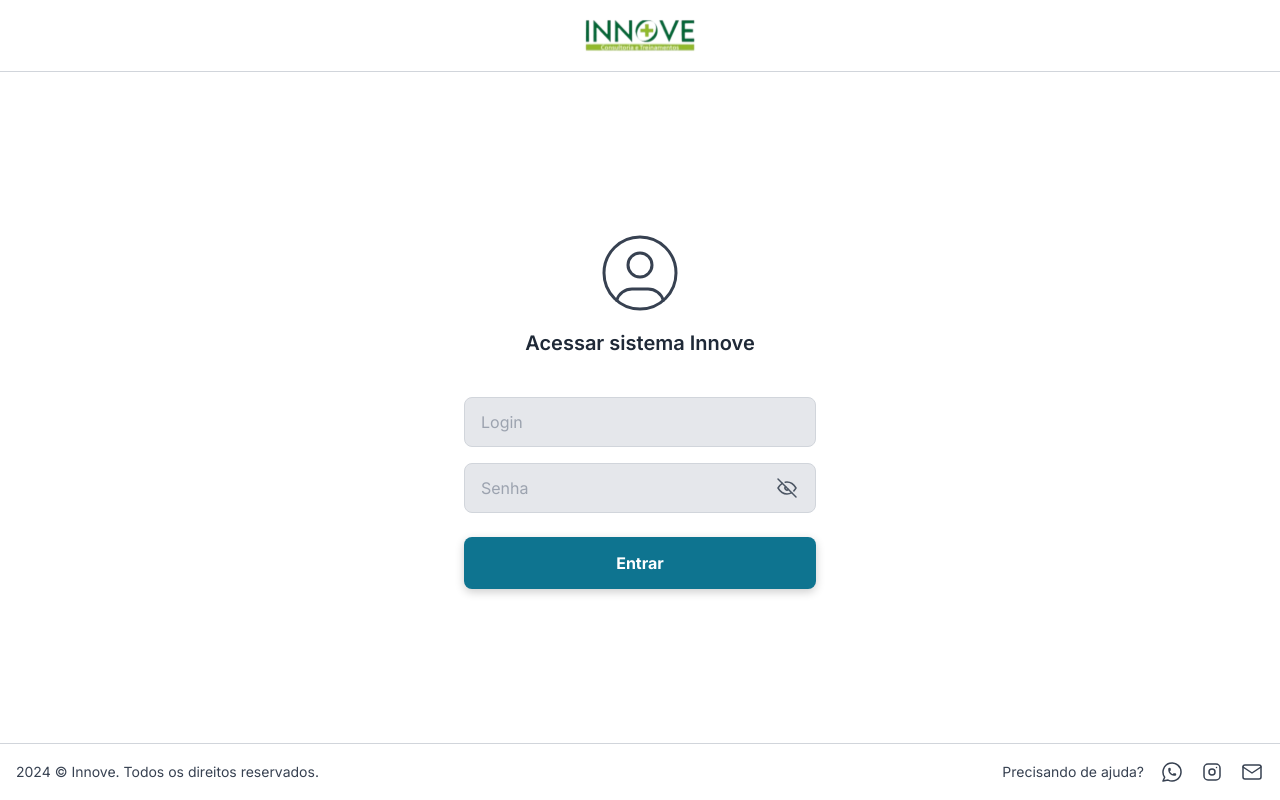
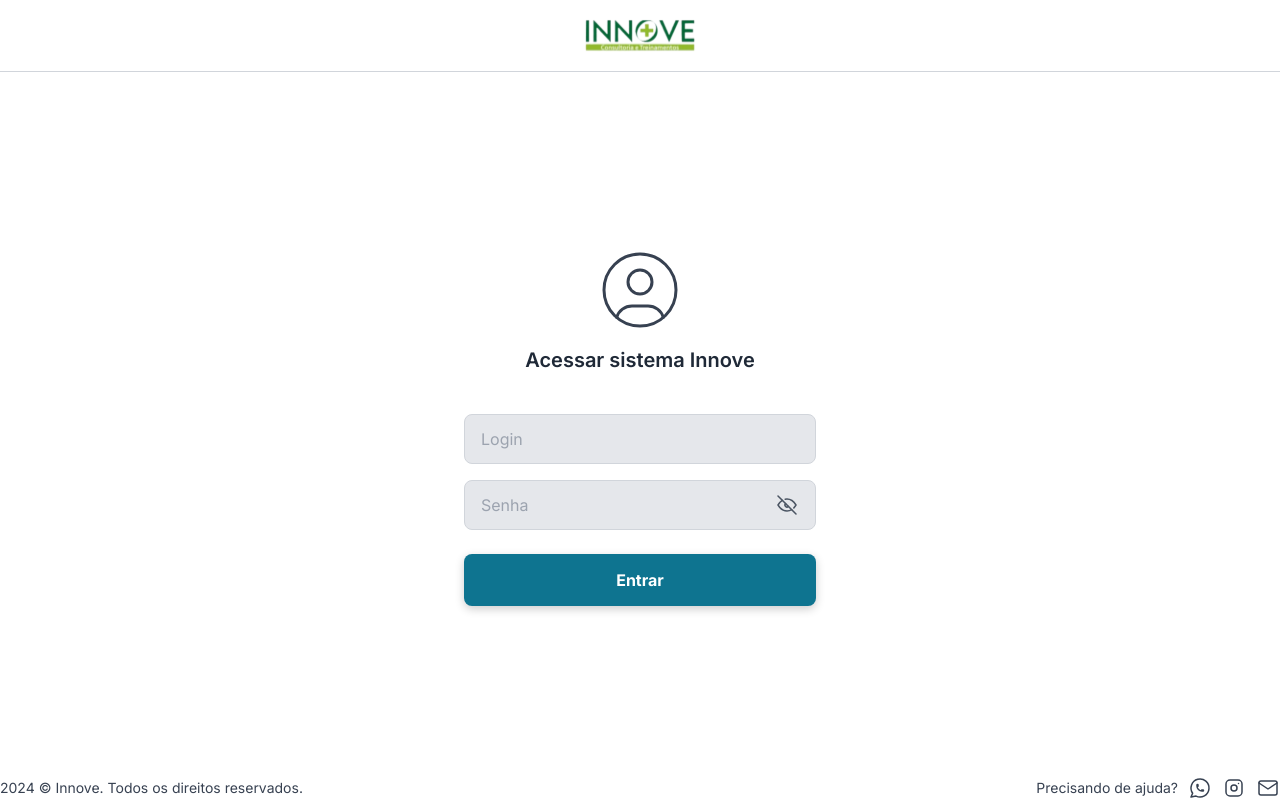
Before and after one commit to enzoodev/innove-web, a Next.js app: page /auth/Login in a window 1280 px wide. Built offline with nearby package versions, Linux system fonts and the light colour scheme; no server answers.

Commit message:
refactor: Update Footer component to accept 'type' prop for conditional rendering

```diff
--- a/src/components/layout/Footer.tsx
+++ b/src/components/layout/Footer.tsx
@@ -4,17 +4,23 @@ import {
   IconMail,
 } from '@tabler/icons-react'
 
-export const Footer: React.FC = () => {
+type Props = {
+  type?: 'auth' | 'app'
+}
+
+export const Footer: React.FC<Props> = ({ type = 'app' }) => {
   const year = new Date().getFullYear()
 
   return (
     <>
-      <footer className="w-full p-4 flex flex-col gap-2 items-center justify-between border-t border-gray-300 sm:flex-row sm:gap-4">
+      <footer
+        className={`w-full flex flex-col gap-2 items-center justify-between sm:flex-row sm:gap-4${type === 'auth' ? ' p-4 border-t border-gray-300' : ''}`}
+      >
         <p className="text-gray-700 text-sm">
           {year} &copy; Innove. Todos os direitos reservados.
         </p>
 
-        <ul className="flex flex-row items-center gap-4">
+        <ul className="flex flex-row items-center gap-2.5">
           <li className="text-gray-700 text-sm">Precisando de ajuda?</li>
 
           <li>
```
